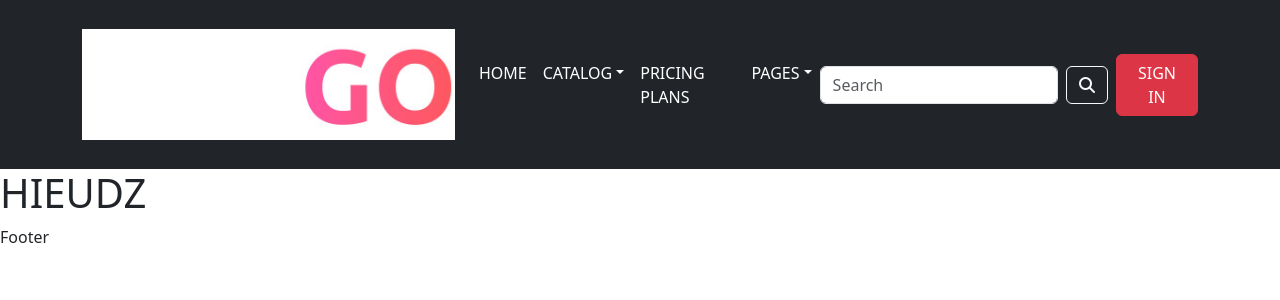
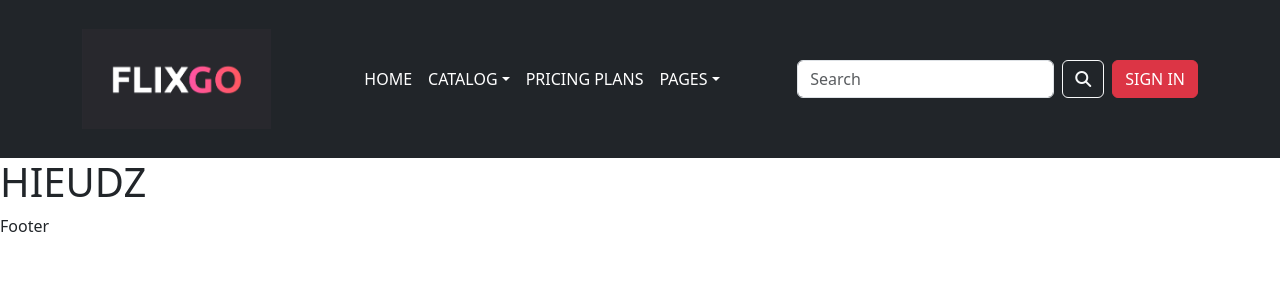
Before and after one commit to Hieuaptechw/travel, a React (Create React App) app in the folder frontend/: page / in a window 1280 px wide. Shown: the top 300 px of the page. Built offline with nearby package versions, Linux system fonts and the light colour scheme.

Commit message:
header
header

```diff
--- a/frontend/src/pages/users/Layouts/Header/header.css
+++ b/frontend/src/pages/users/Layouts/Header/header.css
@@ -3,8 +3,9 @@
     padding: 1rem 0;
 }
 
-img {
+.logo {
     width: 100%;
+    height: 100px;
 }
 
 .header_content {
--- a/frontend/src/pages/users/Layouts/Header/index.js
+++ b/frontend/src/pages/users/Layouts/Header/index.js
@@ -1,6 +1,6 @@
 import React, { useState, useEffect } from 'react';
 import { Navbar, Nav, Container, NavDropdown, Button, Offcanvas, Form, FormControl } from 'react-bootstrap';
-import image from '../../../../assets/logo.jpg';
+import image from '../../../../assets/logo.png';
 import './header.css';
 
 const Header = () => {
@@ -27,7 +27,7 @@ const Header = () => {
                 <Navbar bg="dark" variant="dark" expand="lg">
                     {/* LOGO */}
                     <Navbar.Brand href="#">
-                        <img src={image} alt="Logo" className="img-fluid" />
+                        <img src={image} alt="Logo" className="logo" />
                     </Navbar.Brand>
 
                     {/* Button small screen */}
```
Also changed, not shown: frontend/src/assets/logo.jpg (deleted), frontend/src/assets/logo.png (added).
